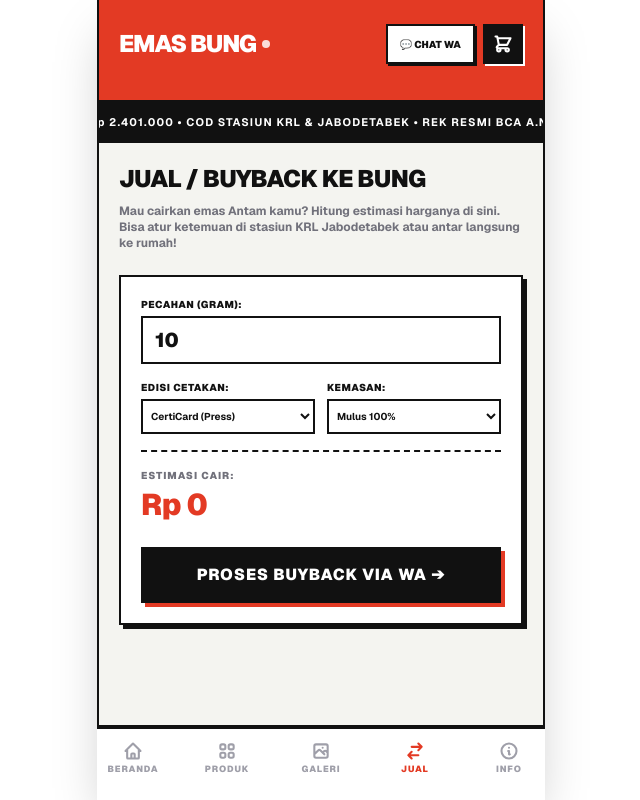
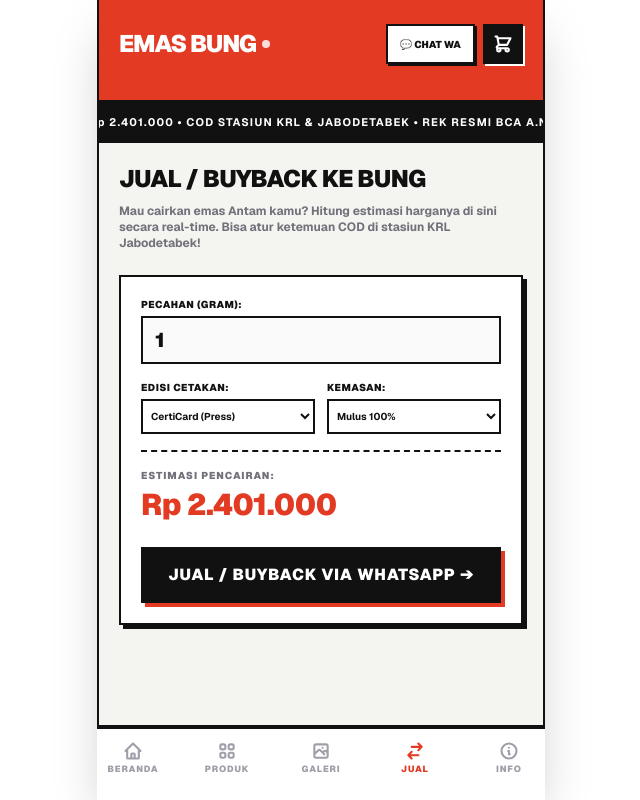
Before and after one commit to hellobungspaces/antam-bung, a Next.js app: page / in a window 1280 px wide. Both pictures are taken after a click on the button "JUAL". Shown: the whole page, without its empty margins (319-959 px from the left). Built offline with nearby package versions, Linux system fonts and the light colour scheme.

Commit message:
update  image

```diff
--- a/src/app/page.tsx
+++ b/src/app/page.tsx
@@ -46,7 +46,7 @@
   const [adminTab, setAdminTab] = useState("price");
   const [pinInput, setPinInput] = useState("");
 
-  const [bbGram, setBbGram] = useState(10);
+  const [bbGram, setBbGram] = useState(1);
   const [bbEdition, setBbEdition] = useState("press");
   const [bbCondition, setBbCondition] = useState("mulus");
   const [bbEstimate, setBbEstimate] = useState(0);
@@ -57,7 +57,7 @@
 
   useEffect(() => {
     setIsMounted(true);
-    const savedData = localStorage.getItem("emasBungV26");
+    const savedData = localStorage.getItem("emasBungV27");
     if (savedData) {
       try {
         const parsed = JSON.parse(savedData);
@@ -79,6 +79,14 @@
     return () => clearTimeout(notifTimer);
   }, []);
 
+  // KALKULASI BUYBACK OTOMATIS BERDASARKAN INPUT
+  useEffect(() => {
+    let baseVal = buybackPrice * Number(bbGram || 0);
+    if (bbEdition === "retro") baseVal -= (bbGram * 10000); // Penyesuaian cetakan klasik
+    if (bbCondition === "baret") baseVal -= (bbGram * 15000); // Penyesuaian kondisi baret/buka
+    setBbEstimate(baseVal > 0 ? baseVal : 0);
+  }, [bbGram, bbEdition, bbCondition, buybackPrice]);
+
   if (!isMounted) return null;
 
   const triggerHaptic = () => {
@@ -91,11 +99,15 @@
     triggerHaptic();
     const existing = cart.find(item => item.gram === gram);
     if (existing) {
-      if (existing.qty < stock) setCart(cart.map(item => item.gram === gram ? { ...item, qty: item.qty + 1 } : item));
-      else alert("Stok tidak cukup!");
+      if (existing.qty < stock) {
+        setCart(cart.map(item => item.gram === gram ? { ...item, qty: item.qty + 1 } : item));
+      } else {
+        alert("Stok kepingan tidak cukup!");
+      }
     } else {
       setCart([...cart, { gram, qty: 1, price }]);
     }
+    setShowCart(true); // Auto buka keranjang biar interaktif
   };
 
   const cartTotal = cart.reduce((acc, item) => acc + (item.price * item.qty), 0);
@@ -104,7 +116,7 @@
     triggerHaptic();
     if (cart.length === 0) return;
     let itemsText = cart.map(item => `- ${item.qty}x Antam ${item.gram}gr (Rp ${item.price.toLocaleString('id-ID')})`).join('%0a');
-    let message = `Halo Emas BUNG! Kamu mau order:%0a${itemsText}%0a%0a*Total: Rp ${cartTotal.toLocaleString('id-ID')}*%0a%0aPembayaran resmi hanya via BCA a.n. Gilang Segara Bening atau Cash saat COD. Siap atur jadwal?`;
+    let message = `Halo Emas BUNG! Saya mau order:%0a${itemsText}%0a%0a*Total: Rp ${cartTotal.toLocaleString('id-ID')}*%0a%0aPembayaran resmi via BCA a.n. Gilang Segara Bening atau Cash saat COD. Mohon info jadwal ketersediaannya ya.`;
 
     const newOrder = { id: `ORD-${Date.now().toString().slice(-4)}`, name: "WA Customer", detail: `${cart.length} items - Rp ${cartTotal.toLocaleString('id-ID')}`, status: "Pending" };
     setOrders([newOrder, ...orders]);
@@ -117,7 +129,7 @@
 
   const handleBuybackWA = () => {
     triggerHaptic();
-    const msg = `Halo Bung, kamu mau jual Antam *${bbGram}gr* (Buyback).%0aCetakan: ${bbEdition.toUpperCase()}, Kondisi: ${bbCondition.toUpperCase()}.%0aEstimasi app: *Rp ${bbEstimate.toLocaleString('id-ID')}*. Bisa atur jadwal ketemuan?`;
+    const msg = `Halo Bung, saya mau jual (buyback) Antam pecahan *${bbGram}gr*.%0aCetakan: ${bbEdition.toUpperCase()}, Kondisi: ${bbCondition.toUpperCase()}.%0aEstimasi sistem: *Rp ${bbEstimate.toLocaleString('id-ID')}*. Bisa atur jadwal ketemuan COD?`;
     window.open(`https://wa.me/${WA_NUMBER}?text=${msg}`, "_blank");
   };
 
@@ -142,9 +154,9 @@
 
   const saveToStorage = (partialData: any) => {
     try {
-      const existing = JSON.parse(localStorage.getItem("emasBungV26") || "{}");
+      const existing = JSON.parse(localStorage.getItem("emasBungV27") || "{}");
       const dataToSave = { ...existing, basePrice, buybackPrice, inventory, gallery, orders, ...partialData };
-      localStorage.setItem("emasBungV26", JSON.stringify(dataToSave));
+      localStorage.setItem("emasBungV27", JSON.stringify(dataToSave));
     } catch (error) {
       alert("Penyimpanan lokal penuh!");
       console.error(error);
@@ -186,9 +198,9 @@
             <button onClick={() => window.open(`https://wa.me/${WA_NUMBER}?text=Halo%20Bung,%20mau%20tanya%20ketersediaan%20Antam%20&%20jadwal%20COD.`, "_blank")} className="bg-white text-[#111] px-3 py-1.5 border-2 border-[#111] font-black text-[10px] uppercase shadow-[2px_2px_0px_0px_#111] active:translate-y-[2px] active:shadow-none transition-all flex items-center gap-1">
               💬 Chat WA
             </button>
-            <button onClick={() => setShowCart(true)} className="relative bg-[#111] text-white p-2 border-2 border-[#111] shadow-[2px_2px_0px_0px_#fff] active:translate-y-[2px] active:shadow-none transition-all">
+            <button onClick={() => setShowCart(true)} className="relative bg-[#111] text-white p-2 border-2 border-[#111] shadow-[2px_2px_0px_0px_#fff] active:translate-y-[2px] active:shadow-none transition-all flex items-center justify-center">
               <svg className="w-5 h-5" fill="none" stroke="currentColor" viewBox="0 0 24 24"><path strokeLinecap="round" strokeLinejoin="round" strokeWidth="2.5" d="M3 3h2l.4 2M7 13h10l4-8H5.4M7 13L5.4 5M7 13l-2.293 2.293c-.63.63-.184 1.707.707 1.707H17m0 0a2 2 0 100 4 2 2 0 000-4zm-8 2a2 2 0 11-4 0 2 2 0 014 0z"></path></svg>
-              {cart.length > 0 && <span className="absolute -top-3 -right-3 bg-white text-[#e33a24] text-[11px] font-black w-6 h-6 flex items-center justify-center rounded-full border-2 border-[#111]">{cart.length}</span>}
+              {cart.length > 0 && <span className="absolute -top-3 -right-3 bg-white text-[#e33a24] text-[11px] font-black w-6 h-6 flex items-center justify-center rounded-full border-2 border-[#111] animate-bounce">{cart.length}</span>}
             </button>
           </div>
         </div>
@@ -322,16 +334,23 @@
           </section>
         )}
 
-        {/* JUAL */}
+        {/* JUAL (FIXED & FULL FUNCTIONAL) */}
         {activeTab === "jual" && (
           <section className="p-5 animate-in fade-in slide-in-from-right-2 duration-300 w-full overflow-hidden">
             <h2 className="text-2xl font-black tracking-tight mb-2 uppercase">Jual / Buyback ke BUNG</h2>
-            <p className="text-xs font-bold text-zinc-500 mb-6">Mau cairkan emas Antam kamu? Hitung estimasi harganya di sini. Bisa atur ketemuan di stasiun KRL Jabodetabek atau antar langsung ke rumah!</p>
+            <p className="text-xs font-bold text-zinc-500 mb-6">Mau cairkan emas Antam kamu? Hitung estimasi harganya di sini secara real-time. Bisa atur ketemuan COD di stasiun KRL Jabodetabek!</p>
 
             <div className="bg-white border-2 border-[#111] p-5 shadow-[4px_4px_0px_0px_#111] space-y-4">
               <div>
                 <label className="text-[10px] font-black uppercase tracking-wider block mb-1">Pecahan (Gram):</label>
-                <input type="number" value={bbGram} onChange={(e) => setBbGram(Number(e.target.value))} className="w-full border-2 border-[#111] font-black text-xl py-2 px-3 focus:outline-none focus:border-[#e33a24]" />
+                <input
+                  type="number"
+                  min="0.5"
+                  step="0.5"
+                  value={bbGram}
+                  onChange={(e) => setBbGram(Number(e.target.value))}
+                  className="w-full border-2 border-[#111] font-black text-xl py-2 px-3 focus:outline-none focus:border-[#e33a24] bg-zinc-50"
+                />
               </div>
               <div className="grid grid-cols-2 gap-3">
                 <div>
@@ -350,11 +369,11 @@
                 </div>
               </div>
               <div className="border-t-2 border-dashed border-[#111] pt-4 mt-2">
-                <p className="text-[10px] font-black uppercase tracking-widest text-zinc-500 mb-1">Estimasi Cair:</p>
+                <p className="text-[10px] font-black uppercase tracking-widest text-zinc-500 mb-1">Estimasi Pencairan:</p>
                 <p className="text-3xl font-black text-[#e33a24] tracking-tight">Rp {bbEstimate.toLocaleString('id-ID')}</p>
               </div>
               <button onClick={handleBuybackWA} className="w-full py-4 mt-2 bg-[#111] text-white font-black uppercase tracking-wider shadow-[4px_4px_0px_0px_#e33a24] active:translate-y-1 active:shadow-none transition-all">
-                Proses Buyback via WA ➔
+                Jual / Buyback via WhatsApp ➔
               </button>
             </div>
           </section>
@@ -449,18 +468,21 @@
         )}
       </div>
 
-      {/* CART MODAL */}
+      {/* CART MODAL (INTERACTIVE & SMOOTH) */}
       {showCart && (
-        <div className="fixed inset-0 z-50 bg-[#111]/80 backdrop-blur-sm flex justify-end">
+        <div className="fixed inset-0 z-50 bg-[#111]/80 backdrop-blur-sm flex justify-end animate-in fade-in duration-200">
           <div className="bg-white w-[85%] max-w-sm h-full border-l-4 border-[#111] p-5 flex flex-col animate-in slide-in-from-right duration-300">
             <div className="flex justify-between items-center border-b-4 border-[#111] pb-4 mb-4">
               <h2 className="text-2xl font-black">CART</h2>
-              <button onClick={() => setShowCart(false)} className="font-black text-xl px-2 border-2 border-[#111] hover:bg-[#e33a24] hover:text-white">✕</button>
+              <button onClick={() => setShowCart(false)} className="font-black text-xl px-2 border-2 border-[#111] hover:bg-[#e33a24] hover:text-white transition-colors">✕</button>
             </div>
 
             <div className="flex-1 overflow-y-auto space-y-3 hide-scrollbar">
               {cart.length === 0 ? (
-                <p className="text-sm font-bold text-zinc-400 text-center mt-10 uppercase tracking-widest">Keranjang Kosong</p>
+                <div className="text-center mt-20 space-y-2">
+                  <p className="text-sm font-bold text-zinc-400 uppercase tracking-widest">Keranjang Kosong</p>
+                  <p className="text-xs text-zinc-500">Yuk pilih pecahan emas ready stock dulu!</p>
+                </div>
               ) : (
                 cart.map((c, i) => (
                   <div key={i} className="border-2 border-[#111] p-3 flex justify-between items-center bg-zinc-50 shadow-[2px_2px_0px_0px_#111]">
```
